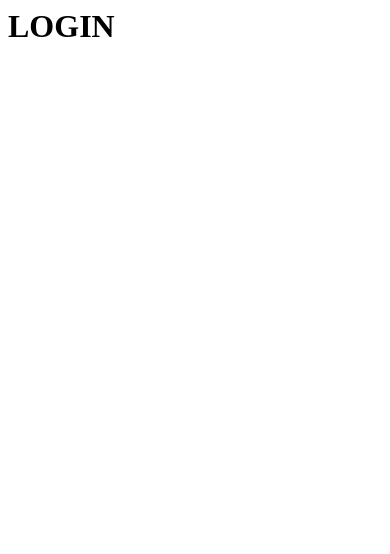
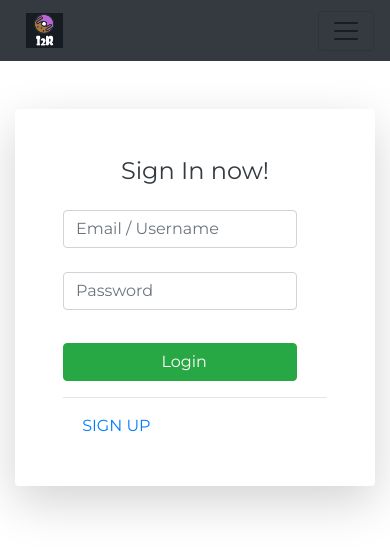
Before and after one commit to kmth-hash/I2R_repo, a Django app: page /login/ in a window 390 px wide. Shown: the top 554 px of the page. Run offline with Django 3.2, Linux system fonts and the light colour scheme; some libraries are stand-ins or nearby versions.

Commit message:
Sign in Frontend

```diff
--- a/myproj/myproj/urls.py
+++ b/myproj/myproj/urls.py
@@ -7,9 +7,9 @@ from django.conf.urls.static import static
 
 urlpatterns = [
     path('admin/', admin.site.urls),
-    path('' , views.signup) ,
+    path('signup/' , views.signup) ,
     path('login/' , views.login) ,
-    path('signup/' , views.mainpage)
+    path('' , views.mainpage)
 ]
 
 if settings.DEBUG:
--- a/myproj/templates/login.html
+++ b/myproj/templates/login.html
@@ -1,3 +1,79 @@
-<h1>
-    LOGIN
-</h1>
+{% load static %}
+{% block content %}
+
+<html>
+    <head>
+        <meta charset="utf-8">
+        <meta name="viewport" content="width=device-width, initial-scale=1.0, shrink-to-fit=no">
+        <title>I2R Converter</title>
+        <link rel="stylesheet" href="{% static 'assets/bootstrap/css/bootstrap.min.css' %}">
+        <link rel="stylesheet" href="{% static 'assets/fonts/font-awesome.min.css' %}">
+        <link rel="stylesheet" href="{% static 'assets/css/styles.css' %}">
+
+    </head>
+    <body>
+        <nav class="navbar sticky-top navbar-light navbar-expand-md bg-dark">
+            <div style="padding-left: 10px;" class="navbar-brand">
+              <a href="/">
+                <img src="{% static 'assets/img/I2R_logo2.png' %}" height="35vw" alt="" >
+              </a>
+            </div>
+            <button class="navbar-toggler" type="button" data-toggle="collapse" data-target="#navbarSupportedContent" aria-controls="navbarSupportedContent" aria-expanded="false" aria-label="Toggle navigation">
+              <span class="navbar-toggler-icon"></span>
+            </button>
+
+            <div class="collapse navbar-collapse" id="navbarSupportedContent">
+              <ul class="navbar-nav ml-auto">
+                <li class="nav-item " ">
+                  <a style="color: white;" class="nav-link" href="/" >Home</a>
+                </li>
+              </ul>
+            </div>
+        </nav>
+          <div class="container animate fadeIn">
+              <div class="card shadow-lg o-hidden border-0 my-5">
+                  <div class="card-body p-0">
+                      <div class="row">
+
+                          <div class="col-lg-6">
+                              <div class="p-5">
+                                  <div class="text-center">
+                                      <h4 class="text-dark mb-4">Sign In now! </h4>
+                                  </div>
+                                  <form class="user"  >
+                                      <div class="col-12 form-group row">
+
+
+                                          <input class="col-12 form-control form-control-user" type="email" aria-describedby="emailHelp" placeholder="Email / Username" name="email" formControlName="email">
+                                          <div >
+                                            &nbsp;
+                                        </div>
+                                          <input class="col-12 form-control form-control-user" type="password"  placeholder="Password" formControlName="password" name="password">
+                                          <div >
+                                            &nbsp;
+                                        </div>
+                                          <hr/>
+                                          <button class="col-12 btn btn-success btn-block text-white btn-user" type="submit"><span class="bi bi-check"></span> &nbsp; Login</button>
+
+
+
+                                      </div>
+                                  </form>
+                                  <hr/>
+                                    <a class="col-3 text-primary" href="/signup">
+                                    <span class="bi bi-arrow-right"></span> &nbsp;SIGN UP</a>
+
+                              </div>
+                          </div>
+                          <div class="col-lg-6 d-none d-lg-flex img-div">
+                              <img class="col-12 bg-register-image" [src]= "bgimg" >
+                          </div>
+
+                      </div>
+                  </div>
+              </div>
+          </div>
+    </body>
+</html>
+
+{% endblock content %}
```
